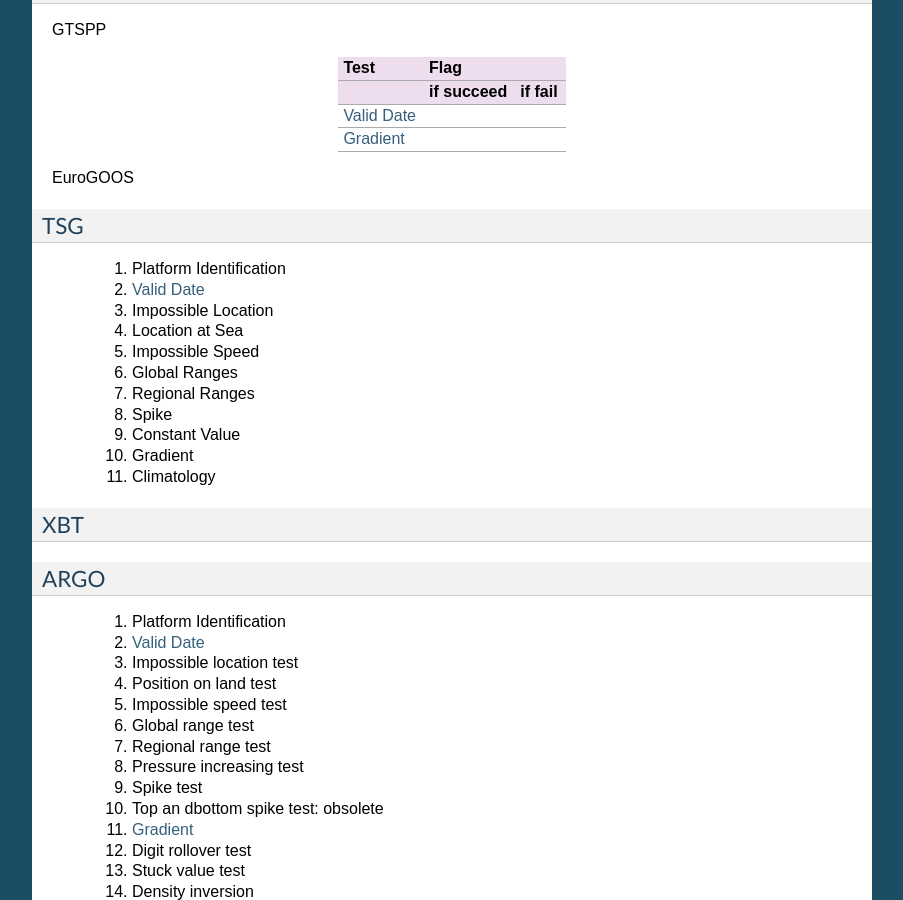
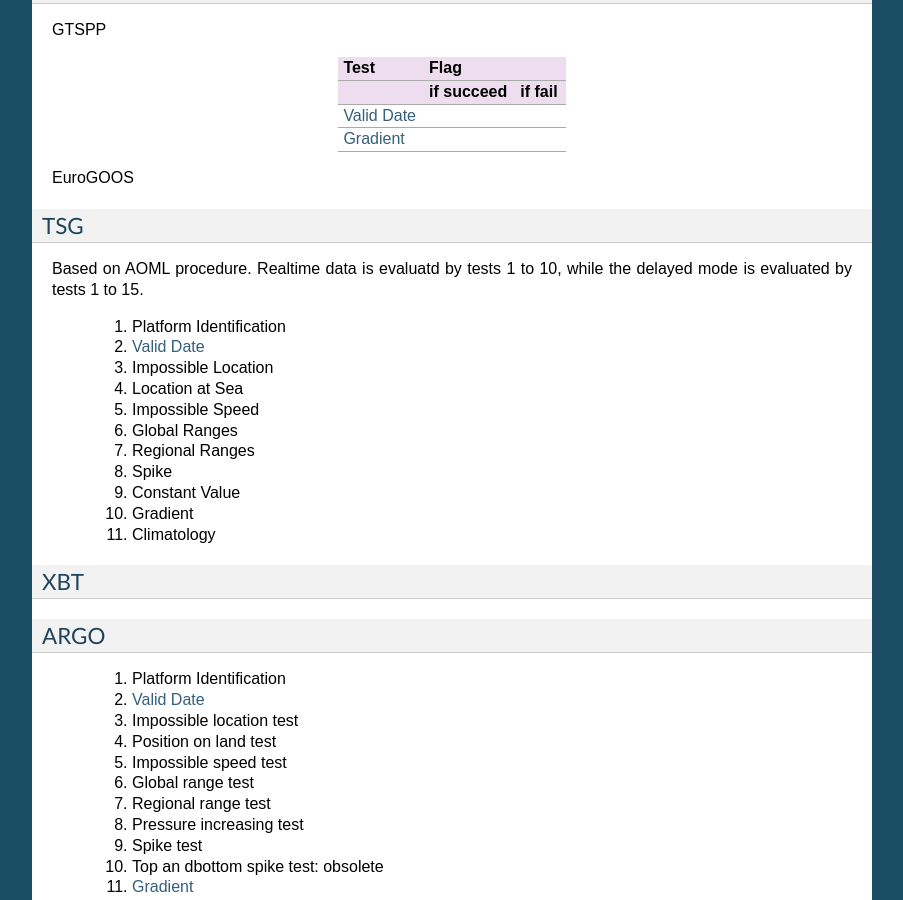
Before and after one commit to castelao/CoTeDe, a Sphinx documentation site: the page built from docs/source/qctests.rst, in a window 1280 px wide and 900 px high, scrolled down 1059 px. Shown: the whole window, without its empty margins (198-1101 px from the left). Built offline with Sphinx 7.4.7, drawn with Linux system fonts in a browser that asks for light colours; pages that are not in the unit, such as notebooks, are missing from menus.

Commit message:
Adding comment into TSG's documentation.

```diff
--- a/docs/source/qctests.rst
+++ b/docs/source/qctests.rst
@@ -83,6 +83,8 @@ EuroGOOS
 TSG
 ~~~
 
+Based on AOML procedure. Realtime data is evaluatd by tests 1 to 10, while the delayed mode is evaluated by tests 1 to 15.
+
   1. Platform Identification
   2. `Valid Date`_
   3. Impossible Location
```
